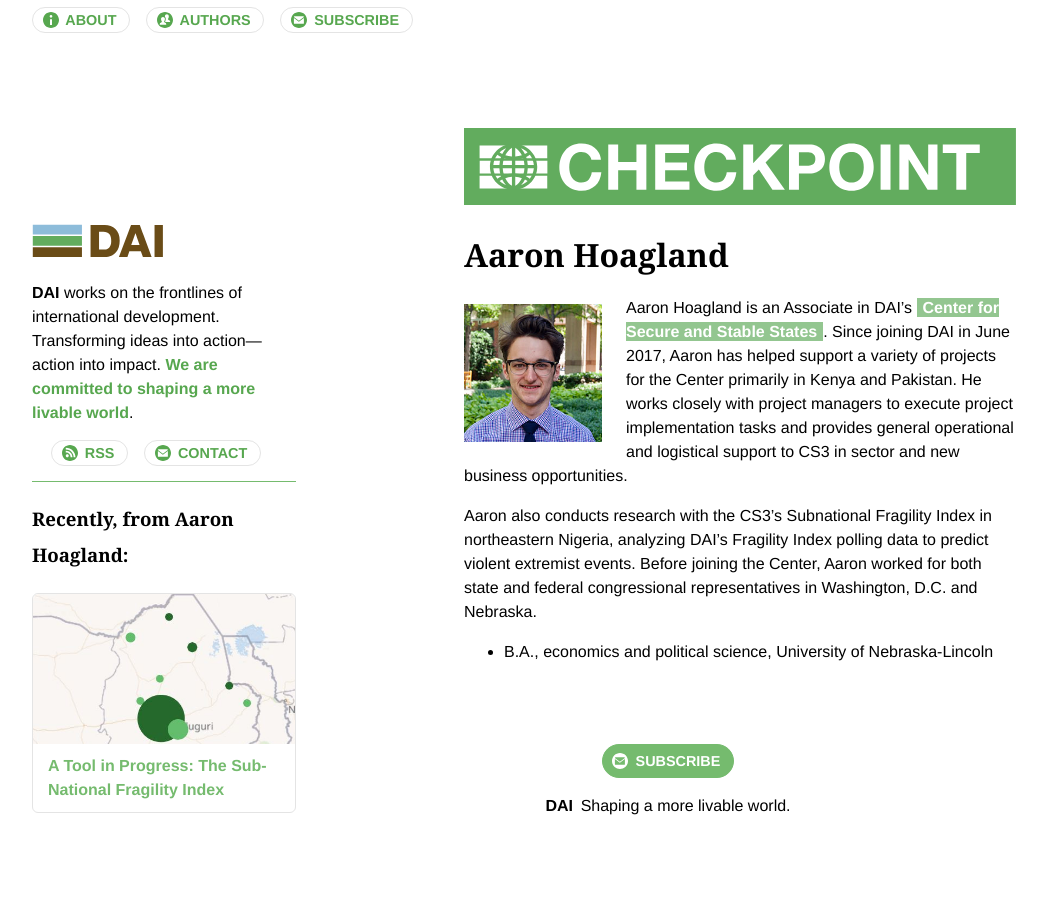
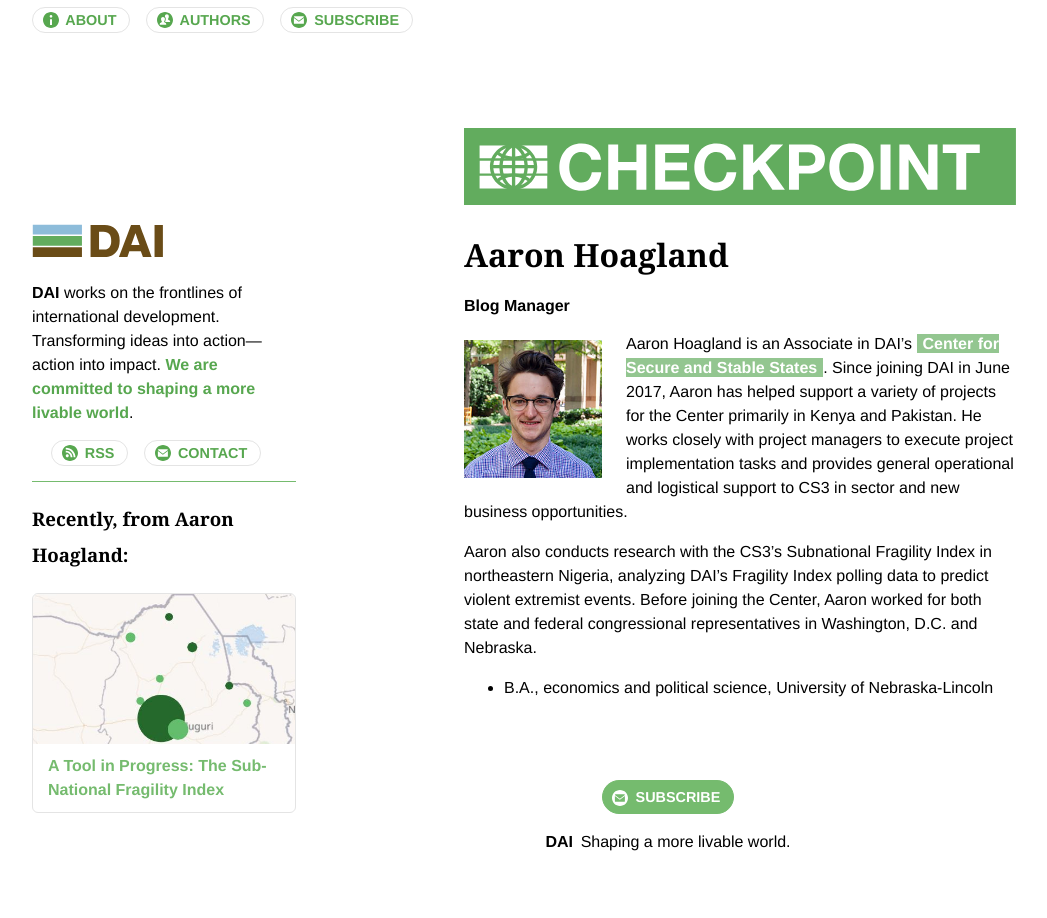
Before and after one commit to BryanSchuetz/CS-, a Jekyll site: the page built from _authors/aaron-hoagland.markdown, in a window 1280 px wide. Shown: the whole page, without its empty margins (116-1163 px from the left). Built offline with Jekyll 4.4.1, drawn with Linux system fonts in a browser that asks for light colours.

Commit message:
Updated Aaron Hoagland

```diff
--- a/_authors/aaron-hoagland.markdown
+++ b/_authors/aaron-hoagland.markdown
@@ -1,6 +1,7 @@
 ---
 title: Aaron Hoagland
 date: 2017-09-08 13:44:00 Z
+Job: Blog Manager
 Image: "/uploads/PersonImage.jpg"
 ---
 
```
